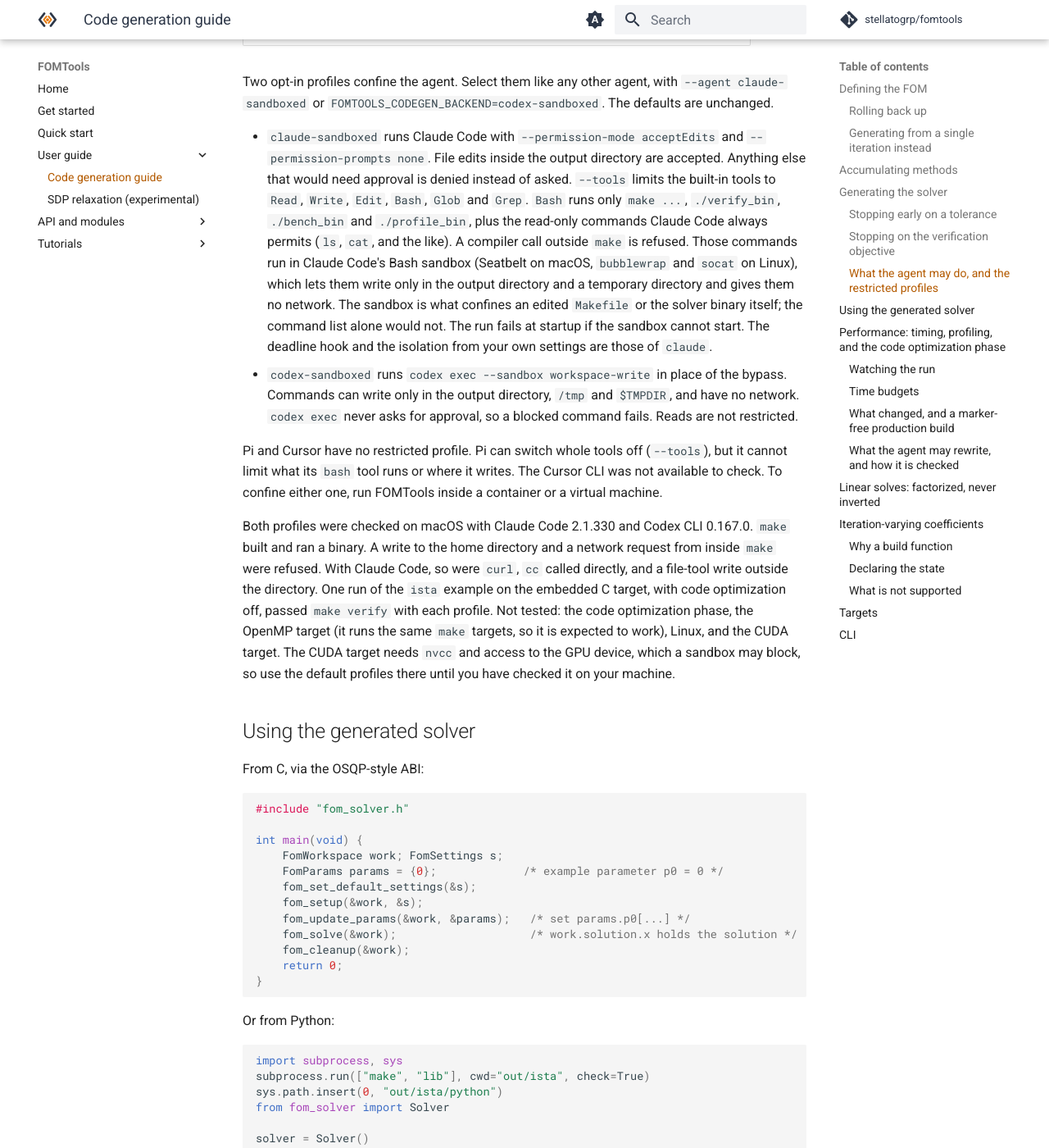
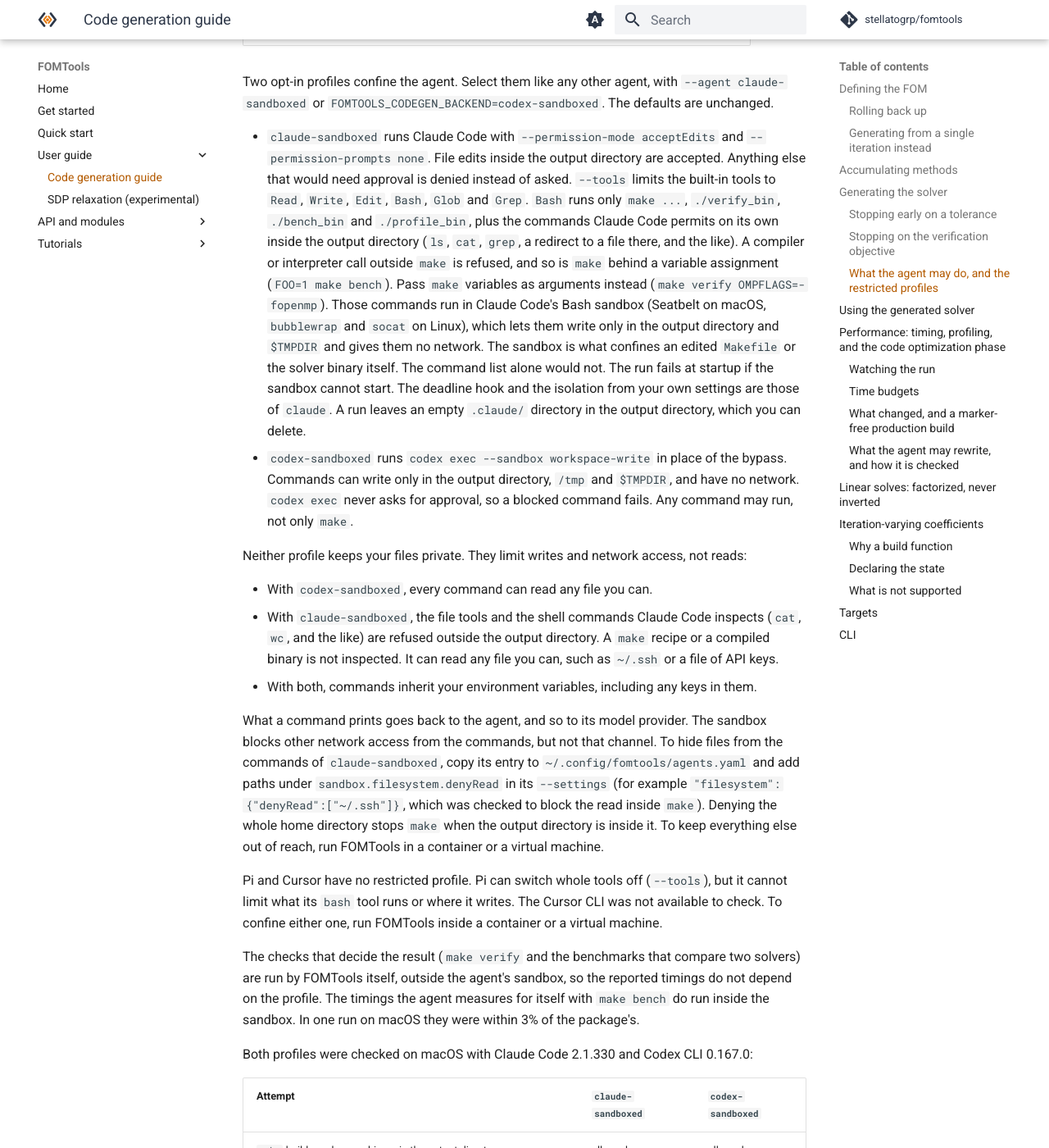
Before and after one commit to stellatogrp/fomtools, an MkDocs documentation site: the page built from docs/user_guide/codegen.md, in a window 1280 px wide and 1400 px high, scrolled down 5803 px. Shown: the whole window at 82% size. Built offline with MkDocs 1.6.1 and Material for MkDocs 9.7.7, drawn with Linux system fonts in a browser that asks for light colours; comment, search, counter and statistics services are not loaded; some of the changed text lies outside the part shown.

Commit message:
Docs: the restricted agent profiles do not confine reads or the environment; probe results and the code optimization check

```diff
--- a/docs/user_guide/codegen.md
+++ b/docs/user_guide/codegen.md
@@ -291,34 +291,80 @@ defaults are unchanged.
   accepted. Anything else that would need approval is denied instead of asked.
   `--tools` limits the built-in tools to `Read`, `Write`, `Edit`, `Bash`, `Glob`
   and `Grep`. `Bash` runs only `make ...`, `./verify_bin`, `./bench_bin` and
-  `./profile_bin`, plus the read-only commands Claude Code always permits (`ls`,
-  `cat`, and the like). A compiler call outside `make` is refused. Those commands
-  run in Claude Code's Bash sandbox (Seatbelt on macOS, `bubblewrap` and `socat`
-  on Linux), which lets them write only in the output directory and a temporary
-  directory and gives them no network. The sandbox is what confines an edited
-  `Makefile` or the solver binary itself; the command list alone would not. The
+  `./profile_bin`, plus the commands Claude Code permits on its own inside the
+  output directory (`ls`, `cat`, `grep`, a redirect to a file there, and the
+  like). A compiler or interpreter call outside `make` is refused, and so is
+  `make` behind a variable assignment (`FOO=1 make bench`). Pass `make`
+  variables as arguments instead (`make verify OMPFLAGS=-fopenmp`). Those
+  commands run in Claude Code's Bash sandbox (Seatbelt on macOS, `bubblewrap`
+  and `socat` on Linux), which lets them write only in the output directory and
+  `$TMPDIR` and gives them no network. The sandbox is what confines an edited
+  `Makefile` or the solver binary itself. The command list alone would not. The
   run fails at startup if the sandbox cannot start. The deadline hook and the
-  isolation from your own settings are those of `claude`.
+  isolation from your own settings are those of `claude`. A run leaves an empty
+  `.claude/` directory in the output directory, which you can delete.
 - `codex-sandboxed` runs `codex exec --sandbox workspace-write` in place of the
   bypass. Commands can write only in the output directory, `/tmp` and `$TMPDIR`,
   and have no network. `codex exec` never asks for approval, so a blocked command
-  fails. Reads are not restricted.
+  fails. Any command may run, not only `make`.
+
+Neither profile keeps your files private. They limit writes and network access,
+not reads:
+
+- With `codex-sandboxed`, every command can read any file you can.
+- With `claude-sandboxed`, the file tools and the shell commands Claude Code
+  inspects (`cat`, `wc`, and the like) are refused outside the output directory.
+  A `make` recipe or a compiled binary is not inspected. It can read any file you
+  can, such as `~/.ssh` or a file of API keys.
+- With both, commands inherit your environment variables, including any keys in
+  them.
+
+What a command prints goes back to the agent, and so to its model provider. The
+sandbox blocks other network access from the commands, but not that channel. To
+hide files from the commands of `claude-sandboxed`, copy its entry to
+`~/.config/fomtools/agents.yaml` and add paths under `sandbox.filesystem.denyRead`
+in its `--settings` (for example `"filesystem":{"denyRead":["~/.ssh"]}`, which
+was checked to block the read inside `make`). Denying the whole home directory
+stops `make` when the output directory is inside it. To
+keep everything else out of reach, run FOMTools in a container or a virtual
+machine.
 
 Pi and Cursor have no restricted profile. Pi can switch whole tools off
 (`--tools`), but it cannot limit what its `bash` tool runs or where it writes.
 The Cursor CLI was not available to check. To confine either one, run FOMTools
 inside a container or a virtual machine.
 
+The checks that decide the result (`make verify` and the benchmarks that compare
+two solvers) are run by FOMTools itself, outside the agent's sandbox, so the
+reported timings do not depend on the profile. The timings the agent measures for
+itself with `make bench` do run inside the sandbox. In one run on macOS they
+were within 3% of the package's.
+
 Both profiles were checked on macOS with Claude Code 2.1.330 and Codex CLI
-0.167.0. `make` built and ran a binary. A write to the home directory and a
-network request from inside `make` were refused. With Claude Code, so were
-`curl`, `cc` called directly, and a file-tool write outside the directory. One
-run of the `ista` example on the embedded C target, with code optimization off,
-passed `make verify` with each profile. Not tested: the code optimization phase,
-the OpenMP target (it runs the same `make` targets, so it is expected to work),
-Linux, and the CUDA target. The CUDA target needs `nvcc` and access to the GPU
-device, which a sandbox may block, so use the default profiles there until you
-have checked it on your machine.
+0.167.0:
+
+| Attempt | `claude-sandboxed` | `codex-sandboxed` |
+|---|---|---|
+| `make` builds and runs a binary in the output directory | allowed | allowed |
+| Inside `make`: write to a sibling directory or the home directory | denied | denied |
+| Inside `make`: write to `$TMPDIR` | allowed | allowed |
+| Inside `make`: write to `/tmp` | denied | allowed |
+| Inside `make`: network request | denied | denied |
+| Inside `make`: read `~/.ssh` or another file in the home directory | allowed | allowed |
+| Directly: `curl --version`, `cc --version`, `sh -c ...`, `FOO=1 make` | denied | not checked |
+| Directly: a network request with `curl` | denied | denied |
+| Directly: `touch` outside the directory | denied | no file created |
+| Directly: read a file outside the directory (`Read`, `Grep`, `cat`, `wc`) | denied | allowed |
+| Directly: `Write` outside the directory, or a redirect or `tee` to there | denied | not checked |
+
+One run of the `ista` example on the embedded C target passed `make verify` with
+each profile. With `claude-sandboxed`, one more run with a code optimization
+round passed too, and the agent ran `make profile` and `make bench` inside the
+sandbox. Not tested: the OpenMP target (it runs the same `make` targets, so it is
+expected to work), code optimization with `codex-sandboxed`, Linux, and the CUDA
+target. The CUDA target needs `nvcc` and access to the GPU device, which a
+sandbox may block, so use the default profiles there until you have checked it on
+your machine.
 
 ## Using the generated solver
 
```
Also changed, not shown: 1 other file.
